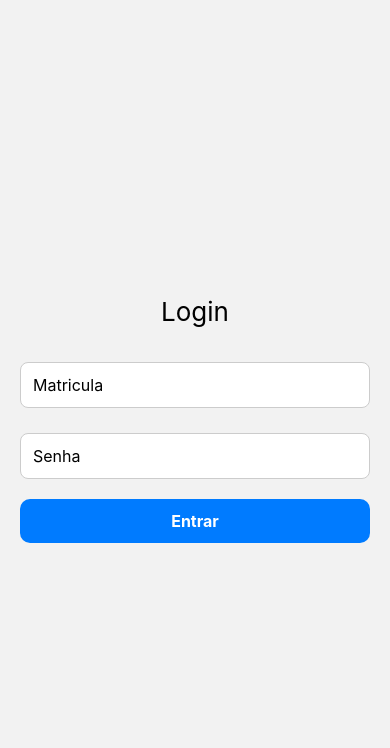
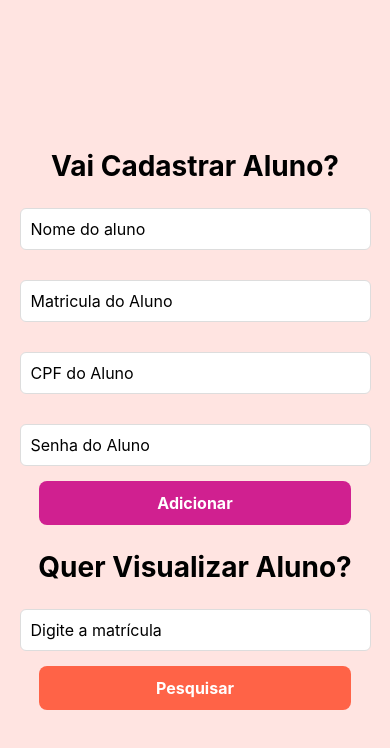
Before and after one commit to RafaelFigueiredoCode/TicketMerendona, a React Native app in the folder DentroDoApp/: screen /AdminHome in a window 390 px wide. Before the commit this address had no page. Shown: the top 748 px of the page. Built offline with nearby package versions, Linux system fonts and the light colour scheme.

Commit message:
quase toda lógica do adm criar aluno feita (troço dificil)

```diff
--- a/DentroDoApp/App.js
+++ b/DentroDoApp/App.js
@@ -10,6 +10,7 @@ import TicketScreen from "./Screens/TicketScreen";
 import AdminScreen from './Screens/AdminScreen';
 import IntervalScreen from './Screens/IntervalScreen';
 
+
 const Stack = createStackNavigator();
 
 export default function App() {
@@ -20,7 +21,8 @@ export default function App() {
           <Stack.Navigator screenOptions={{ headerShown: false }}>
             <Stack.Screen name="Login" component={LoginScreen} />
             <Stack.Screen name="Home" component={TicketScreen} />
-            <Stack.Screen name="Interval" component={IntervalScreen} />
+            <Stack.Screen name="Interval" component={IntervalScreen}/>
+            <Stack.Screen name="AdminHome" component={AdminScreen}/>
           </Stack.Navigator>
         </NavigationContainer>
       </PersistGate>
--- a/DentroDoApp/Screens/AdminScreen.jsx
+++ b/DentroDoApp/Screens/AdminScreen.jsx
@@ -0,0 +1,170 @@
+import { useDispatch, useSelector } from "react-redux";
+import { adicionarAluno } from "../features/AlunosSlice";
+import { useState } from "react";
+import { View, Text, StyleSheet } from "react-native";
+import CustomButton from '../components/CustomButton';
+import CustomInput from '../components/CustomInput';
+import bcrypt from "bcryptjs";
+import { saveAlunos } from "../features/AlunosSlice";
+
+export default function AdminScreen() {
+  const dispatch = useDispatch();
+  const [nome, setNome] = useState("");
+  const [matriculaFind, setMatriculaFind] = useState("");
+  const [matricula, setMatricula] = useState("");
+  const [cpf, setCpf] = useState("");
+  const [senha, setSenha] = useState("");
+  const [role, setRole] = useState("aluno");
+  const [resultado, setResultado] = useState(null);
+  const alunos = useSelector((state) => state.alunos.alunos);
+
+  // Cadastrar aluno
+  const handleAdicionar = () => {
+    if (!nome || !matricula || !senha || !cpf) {
+      alert("Todos os campos são obrigatórios!");
+      return;
+    }
+
+    const salt = bcrypt.genSaltSync(10);
+    const senhaCriptografada = bcrypt.hashSync(senha, salt);
+
+    const novoAluno = {
+      id: Date.now(),
+      nome,
+      matricula,
+      cpf,
+      senha: senhaCriptografada,
+      role: "aluno",
+    };
+
+    dispatch(adicionarAluno(novoAluno));
+    dispatch(saveAlunos([...alunos, novoAluno])); // salva no AsyncStorage
+
+    setNome("");
+    setMatricula("");
+    setCpf("");
+    setSenha("");
+  };
+
+  const handlePesquisar = () => {
+    const aluno = alunos.find((a) => a.matricula === matriculaFind);
+    setResultado(aluno || null);
+  };
+
+  return (
+    <View style= {styles.container}>
+        <Text style={styles.titleScreens}>Vai Cadastrar Aluno?</Text>
+      <CustomInput
+        placeholder="Nome do aluno"
+        value={nome}
+        onChangeText={setNome}
+        style={styles.alunoInput}
+      />
+        <CustomInput
+        placeholder="Matricula do Aluno"
+        value={matricula}
+        onChangeText={setMatricula}
+        style={styles.alunoInput}
+      />
+       <CustomInput
+        placeholder="CPF do Aluno"
+        value={cpf}
+        onChangeText={setCpf}
+        style={styles.alunoInput}
+      />
+      <CustomInput
+       placeholder="Senha do Aluno"
+       value={senha}
+       onChangeText={setSenha}
+       secureTextEntry
+       style={styles.alunoInput}
+      />
+      <CustomButton
+      title="Adicionar"
+      onPress={handleAdicionar}
+      style= {styles.locationButton}
+      />
+      <Text style={styles.titleScreens}>Quer Visualizar Aluno?</Text>
+      <CustomInput
+        placeholder="Digite a matrícula"
+        value={matriculaFind}
+        onChangeText={setMatriculaFind}
+        style={styles.matriculeInput}
+      />
+      <CustomButton
+      title="Pesquisar"
+      onPress={handlePesquisar}
+      style={styles.matriculeButton}
+      />
+
+      {resultado ? (
+        <View style={{ marginTop: 20 }}>
+          <Text style={{ fontSize: 16, fontWeight: "bold" }}>
+            Aluno encontrado:
+          </Text>
+          <Text>Nome: {resultado.nome}</Text>
+          <Text>Matrícula: {resultado.matricula}</Text>
+          <Text>CPF: {resultado.cpf}</Text>
+        </View>
+      ) : (
+        matriculaFind !== "" && (
+          <Text style={{ marginTop: 20, color: "red" }}>
+            Nenhum aluno encontrado
+          </Text>
+        )
+      )}
+    </View>
+  );
+}
+
+const styles = StyleSheet.create({
+    container: {
+      flex: 1,
+      justifyContent: 'center',
+      alignItems: 'center',
+      backgroundColor: 	'#FFE4E1',
+    },
+    locationButton: {
+        backgroundColor: '#D02090',
+        padding: 15,
+        borderRadius: 8,
+        width: '80%',
+        alignItems: 'center',
+      },
+      list: {
+        flex: 1,
+      },
+      containerText: {
+        justifyContent: 'center',
+        alignItems: 'center',
+        backgroundColor: 	'#E9967A',
+        borderRadius: 20,
+        padding: 20,
+        marginBottom: 50,
+      },
+      matriculeButton: {
+        backgroundColor: '#FF6347',
+        padding: 15,
+        borderRadius: 8,
+        width: '80%',
+        alignItems: 'center',
+      },
+      matriculeInput: {
+        borderRadius: 6,
+        marginTop: 20,
+        marginBottom: 10,
+        width: '90%',
+      },
+      alunoInput: {
+        borderRadius: 6,
+        marginTop: 20,
+        marginBottom: 10,
+        width: '90%',
+      },
+      titleScreens: {
+        fontSize: 28,
+        fontWeight: 'bold',
+        marginBottom: 5,
+        marginTop: 20,
+      },
+})
--- a/DentroDoApp/Screens/IntervalScreen.js
+++ b/DentroDoApp/Screens/IntervalScreen.js
@@ -4,8 +4,8 @@ import CustomButton from '../components/CustomButton';
 
 const IntervalScreen = ({navigation}) => {
   // Horários de exemplo (pode ser ajustado ou vindo de um estado global)
-  const INTERVAL_START = { hour: 12, minute: 0 }; // 12:00
-  const INTERVAL_END = { hour: 13, minute: 0 };   // 13:00
+  const INTERVAL_START = { hour: 9, minute: 20 };
+  const INTERVAL_END = { hour: 9, minute: 35 };
 
   const [timeLeft, setTimeLeft] = useState('');
   const [isActive, setIsActive] = useState(false);
@@ -74,7 +74,7 @@ const IntervalScreen = ({navigation}) => {
       style= {styles.validationButton}
       />
       <CustomButton
-      title = 'Ver Intervalo'
+      title = 'Ver Localização'
       style= {styles.intervaloButton}
 
       />
--- a/DentroDoApp/Screens/LoginScreen.jsx
+++ b/DentroDoApp/Screens/LoginScreen.jsx
@@ -1,48 +1,48 @@
-import { StyleSheet, View, Text, FlatList, ActivityIndicator, Alert} from 'react-native';
-import { useState, useEffect } from 'react';
-import CustomButton from '../components/CustomButton';
-import axios from 'axios';
+import { useState } from "react";
 import { useDispatch, useSelector } from "react-redux";
+import { View, TextInput, Button, Alert, StyleSheet } from "react-native";
+import bcrypt from "bcryptjs";
+import users from "../Users/users";
 import { loginSuccess } from "../features/GlobalSave";
-import CustomInput from '../components/CustomInput'
-import users from '../Users/users';
-import bcrypt from "bcryptjs";
 
-
-export default function LoginScreen({navigation})  {
-    const [matricula, setMatricula] = useState('')
-    const [password, setPassword] = useState('');
+export default function LoginScreen({ navigation }) {
+  const [matricula, setMatricula] = useState("");
+  const [password, setPassword] = useState("");
   const dispatch = useDispatch();
-
-    const { isAuthenticated } = useSelector((state) => state.auth)
+  const alunos = useSelector((state) => state.alunos.alunos); // alunos cadastrados
 
 
   const handleLogin = () => {
-      const found = users.find((u) => u.matricula === matricula);
+    // junta os arrays: alunos cadastrados + usuários fixos
+    const todosUsuarios = [...alunos, ...users];
 
+    // procura usuário pela matrícula
+    const found = todosUsuarios.find((u) => u.matricula === matricula);
     if (!found) {
       Alert.alert("Erro", "Matrícula ou senha incorreta");
       return;
     }
 
+    // compara senha com bcrypt
     const isMatch = bcrypt.compareSync(password, found.senha);
-
     if (!isMatch) {
       Alert.alert("Erro", "Matrícula ou senha incorreta");
       return;
     }
 
+    // autenticação Redux
     dispatch(
       loginSuccess({
-          user: {
-            id: found.id,
-            name: found.name,
+        aluno: {
+          nome: found.name,
           matricula: found.matricula,
-            role: found.role
+          role: "aluno",
         },
-          token: "123abc"
+        token: "123abc",
       })
     );
+
+    // redirecionamento
     if (found.role === "admin") {
       navigation.replace("AdminHome");
     } else {
@@ -50,28 +50,26 @@ export default function LoginScreen({navigation})  {
     }
   };
 
-      return(
-        <View style={styles.container}>
-        <Text style={styles.title}>Login</Text>
-
-        <CustomInput
-          style={styles.input}
-          placeholder="Matricula"
+  return (
+    <View style= {styles.container}>
+      <TextInput
+        placeholder="Matrícula"
         value={matricula}
         onChangeText={setMatricula}
-          autoCapitalize="none"
+        style={styles.input}
       />
-
-
-        <CustomInput
-          style={styles.input}
+      <TextInput
         placeholder="Senha"
         secureTextEntry
         value={password}
         onChangeText={setPassword}
+        style={styles.input}
       />
-
-        <CustomButton title="Entrar" onPress={handleLogin} />
+      <Button
+      title="Entrar"
+      onPress={handleLogin}
+      style={styles.title}
+      />
     </View>
   );
 }
--- a/DentroDoApp/Screens/TicketScreen.js
+++ b/DentroDoApp/Screens/TicketScreen.js
@@ -25,7 +25,7 @@ export default function TicketScreen ({navigation}) {
     const minutes = now.getMinutes();
 
     // Supondo que o intervalo seja às 12:00
-    return hours === 8 && minutes >= 26;
+    return hours === 8 && minutes >= 30;
   };
 
   // Simula a verificação de localização
--- a/DentroDoApp/Store.jsx
+++ b/DentroDoApp/Store.jsx
@@ -4,6 +4,7 @@ import { persistStore, persistReducer } from "redux-persist";
 import AsyncStorage from "@react-native-async-storage/async-storage";
 import authReducer from "./features/GlobalSave";
 import counterReducer from './features/counterSlice';
+import alunoReducer from './features/AlunosSlice'
 
 const persistConfig = {
   key: "root",
@@ -16,6 +17,7 @@ export const store = configureStore({
   reducer: {
     auth: persistedAuthReducer,
     counter: counterReducer,
+    alunos: alunoReducer
   },
   middleware: (getDefaultMiddleware) =>
     getDefaultMiddleware({
--- a/DentroDoApp/Users/users.js
+++ b/DentroDoApp/Users/users.js
@@ -12,15 +12,17 @@ const salt = bcrypt.genSaltSync(10);
 
 export default [
   {
-    matricula: "123",
-    senha: bcrypt.hashSync("2134", salt),
-    name: "Rafael",
-    role: "user"
+    id: 1,
+    matricula: "admin",
+    senha: bcrypt.hashSync("admin123", 10),
+    name: "Administrador",
+    role: "admin",
   },
   {
-    matricula: "admin",
-    senha: bcrypt.hashSync("admin123", salt),
-    name: "Administrador",
-    role: "admin"
-  }
+    id: 2,
+    matricula: "123",
+    senha: bcrypt.hashSync("2134", 10),
+    name: "Rafael",
+    role: "aluno",
+  },
 ];
--- /dev/null
+++ b/DentroDoApp/features/AlunosSlice.jsx
@@ -0,0 +1,38 @@
+import { createSlice, createAsyncThunk } from "@reduxjs/toolkit";
+import AsyncStorage from "@react-native-async-storage/async-storage";
+
+export const loadAlunos = createAsyncThunk(
+  "alunos/load",
+  async () => {
+    const jsonValue = await AsyncStorage.getItem("alunos");
+    return jsonValue != null ? JSON.parse(jsonValue) : [];
+  }
+);
+
+export const saveAlunos = createAsyncThunk(
+  "alunos/save",
+  async (alunos) => {
+    await AsyncStorage.setItem("alunos", JSON.stringify(alunos));
+    return alunos;
+  }
+);
+
+const alunosSlice = createSlice({
+  name: "alunos",
+  initialState: {
+    alunos: [],
+  },
+  reducers: {
+    adicionarAluno: (state, action) => {
+      state.alunos.push(action.payload);
+    },
+  },
+  extraReducers: (builder) => {
+    builder.addCase(loadAlunos.fulfilled, (state, action) => {
+      state.alunos = action.payload;
+    });
+  },
+});
+
+export const { adicionarAluno } = alunosSlice.actions;
+export default alunosSlice.reducer;
--- a/DentroDoApp/features/GlobalSave.jsx
+++ b/DentroDoApp/features/GlobalSave.jsx
@@ -1,5 +1,4 @@
 import { createSlice, createAsyncThunk } from "@reduxjs/toolkit";
-import AsyncStorage from "@react-native-async-storage/async-storage";
 
 const initialState = {
     user: null,
```
Lines whose indentation alone changed are shown as unchanged.
